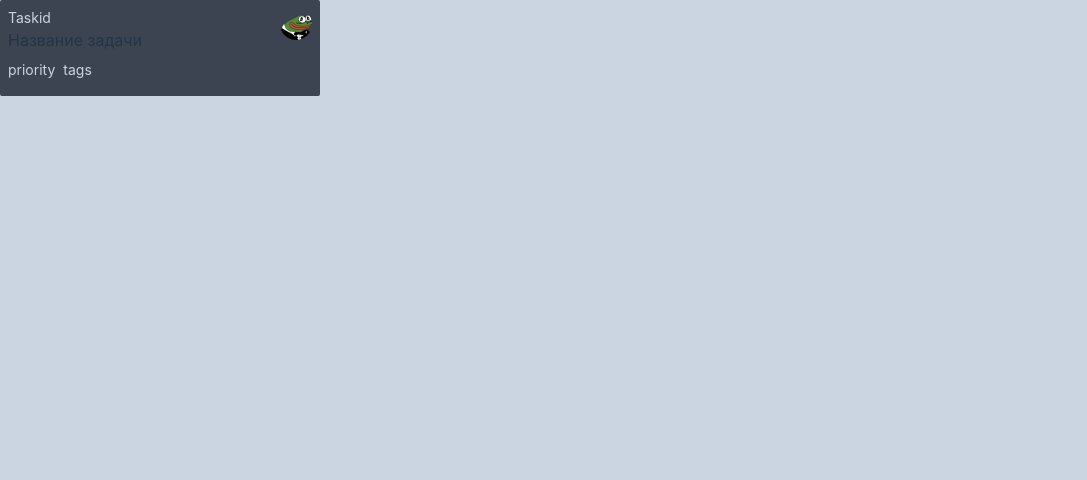
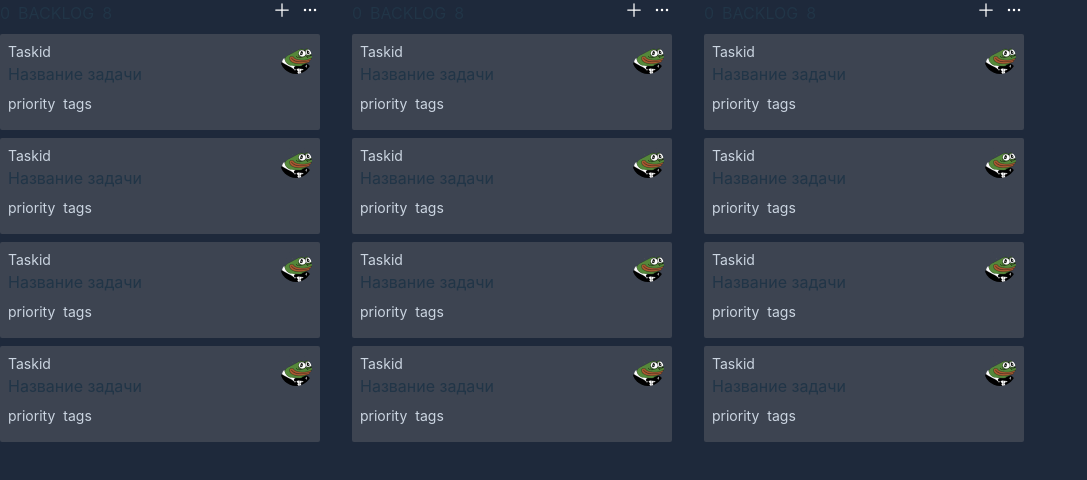
Before and after one commit to andreyatx/project-A1, a React (Vite) app: page / in a window 1280 px wide. Shown: the top 480 px of the page, without its empty margins (0-1087 px from the left). Built offline with nearby package versions, Linux system fonts and the light colour scheme.

Commit message:
feat: add Category and Dashboard components

```diff
--- a/package.json
+++ b/package.json
@@ -19,6 +19,7 @@
 	"devDependencies": {
 		"@headlessui/react": "1.7.11",
 		"@heroicons/react": "2.0.15",
+		"@reduxjs/toolkit": "1.9.2",
 		"@types/react": "18.0.27",
 		"@types/react-dom": "18.0.10",
 		"@typescript-eslint/eslint-plugin": "5.51.0",
@@ -30,6 +31,7 @@
 		"eslint-plugin-react": "7.32.2",
 		"eslint-plugin-simple-import-sort": "10.0.0",
 		"postcss": "8.4.21",
+		"react-redux": "8.0.5",
 		"stylelint": "15.1.0",
 		"stylelint-config-standard": "30.0.1",
 		"tailwindcss": "3.2.6",
--- a/src/App.tsx
+++ b/src/App.tsx
@@ -1,9 +1,9 @@
-import { Task } from './components/Task';
+import { Dashboard } from './components/Dashboard';
 
 export const App = () => {
 	return (
-		<div className="h-screen w-screen bg-slate-300">
-			<Task />
+		<div className="h-screen w-screen bg-slate-800">
+			<Dashboard />
 		</div>
 	);
 };
--- /dev/null
+++ b/src/components/Category.tsx
@@ -0,0 +1,44 @@
+import { EllipsisHorizontalIcon, PlusIcon } from '@heroicons/react/24/solid';
+
+import { Task } from './Task';
+
+const arr = [1, 2, 3, 4];
+
+const CategoryInfo = () => {
+	return (
+		<div className="flex flex-row justify-between items-center">
+			<span>0</span>
+			<span className="ml-2">BACKLOG</span>
+			<span className="ml-2">8</span>
+		</div>
+	);
+};
+
+const CategoryActions = () => {
+	return (
+		<div className="items-center">
+			<button className="max-w-fit bg-transparent rounded-md hover:bg-slate-400">
+				<PlusIcon className="h-5 w-5 text-white" />
+			</button>
+			<button className="max-w-fit bg-transparent rounded-md hover:bg-slate-400 ml-2">
+				<EllipsisHorizontalIcon className="h-5 w-5 text-white" />
+			</button>
+		</div>
+	);
+};
+
+export const Category = () => {
+	return (
+		<div className="w-80">
+			<div className="flex justify-between items-center mb-2">
+				<CategoryInfo />
+				<CategoryActions />
+			</div>
+			<div className="taskListContainer">
+				{arr.map(task => (
+					<Task key={task} />
+				))}
+			</div>
+		</div>
+	);
+};
--- /dev/null
+++ b/src/components/Dashboard.tsx
@@ -0,0 +1,15 @@
+import { type FC } from 'react';
+
+import { Category } from './Category';
+
+const arr = [1, 2, 3];
+
+export const Dashboard: FC = () => {
+	return (
+		<div className="flex flex-row space-x-8">
+			{arr.map(category => (
+				<Category key={category} />
+			))}
+		</div>
+	);
+};
--- a/src/components/Task.tsx
+++ b/src/components/Task.tsx
@@ -2,7 +2,7 @@ import { Avatar } from './Avatar';
 
 export const Task = () => {
 	return (
-		<div className="card w-80 h-24 bg-neutral rounded-sm flex flex-row p-2">
+		<div className="card w-80 h-24 bg-neutral rounded-sm flex flex-row p-2 mb-2">
 			<div className="left-block">
 				<div className="text-sm text-slate-300">Taskid</div>
 				<div className="mb-2">Название задачи</div>
--- a/src/index.css
+++ b/src/index.css
@@ -9,7 +9,7 @@
 
 	color-scheme: light dark;
 	color: #ffffff;
-	background-color: bg-base-100;
+	background-color: #213547;
 
 	font-synthesis: none;
 	text-rendering: optimizeLegibility;
--- /dev/null
+++ b/src/store/features/category/categorySlice.tsx
@@ -0,0 +1,71 @@
+import { ArrowRightCircleIcon, CheckCircleIcon, RectangleStackIcon } from '@heroicons/react/24/solid';
+import { createSlice } from '@reduxjs/toolkit';
+
+import { type RootState } from '../../store';
+
+const initialState = {
+	categories: [
+		{
+			id: 1,
+			status: 'Backlog',
+			icon: <RectangleStackIcon className="h-4 w-4 text-gray-400" />,
+			taskList: [
+				{
+					id: 1,
+					taskId: 'fh12',
+					title: 'Task Title',
+					priority: 'priority',
+					tags: 'tags',
+					avatar: 'avatar',
+				},
+				{
+					id: 2,
+					taskId: 'fh12',
+					title: 'Task Title',
+					priority: 'priority',
+					tags: 'tags',
+					avatar: 'avatar',
+				},
+				{
+					id: 3,
+					taskId: 'fh12',
+					title: 'Task Title',
+					priority: 'priority',
+					tags: 'tags',
+					avatar: 'avatar',
+				},
+			],
+		},
+		{
+			id: 2,
+			status: 'In Progress',
+			icon: <ArrowRightCircleIcon className="h-4 w-4 text-yellow-300" />,
+			taskList: [],
+		},
+		{
+			id: 3,
+			status: 'Done',
+			icon: <CheckCircleIcon className="h-4 w-4 text-green-500" />,
+			taskList: [],
+		},
+	],
+};
+
+export const categorySlice = createSlice({
+	name: 'category',
+	initialState,
+	reducers: {
+		addTask: (state, { payload }) => {
+			console.log('state', state.categories);
+
+			state.categories[0].taskList.push(payload);
+		},
+	},
+});
+
+export const categorySelectors = {
+	all: (state: RootState) => state.category,
+};
+
+export const categoryActions = categorySlice.actions;
+export const categoryReducer = categorySlice.reducer;
--- /dev/null
+++ b/src/store/hooks.ts
@@ -0,0 +1,14 @@
+import { type TypedUseSelectorHook, useDispatch, useSelector } from 'react-redux';
+
+import { type AppDispatch, type RootState } from './store';
+
+/**
+ * Через эти хуки взаимодействуем с хранилищем из компонентов.
+ * Dispatch - добавить данные в хранилище.
+ * Selector - получить данные из хранилища.
+ */
+
+// Use throughout your app instead of plain `useDispatch` and `useSelector`
+// because useAppDispatch and useAppSelector have extra types for this app.
+export const useAppDispatch:()=> AppDispatch= useDispatch;
+export const useAppSelector: TypedUseSelectorHook<RootState> = useSelector;
--- /dev/null
+++ b/src/store/store.ts
@@ -0,0 +1,12 @@
+import {configureStore} from '@reduxjs/toolkit';
+
+import { categoryReducer } from './features/category/categorySlice';
+
+export const store = configureStore({
+	reducer: {
+		category: categoryReducer,
+	}
+});
+
+export type RootState = ReturnType<typeof store.getState>;
+export type AppDispatch = typeof store.dispatch;
```
Also changed, not shown: 1 other file (tests, documents, lock files or other folders).
